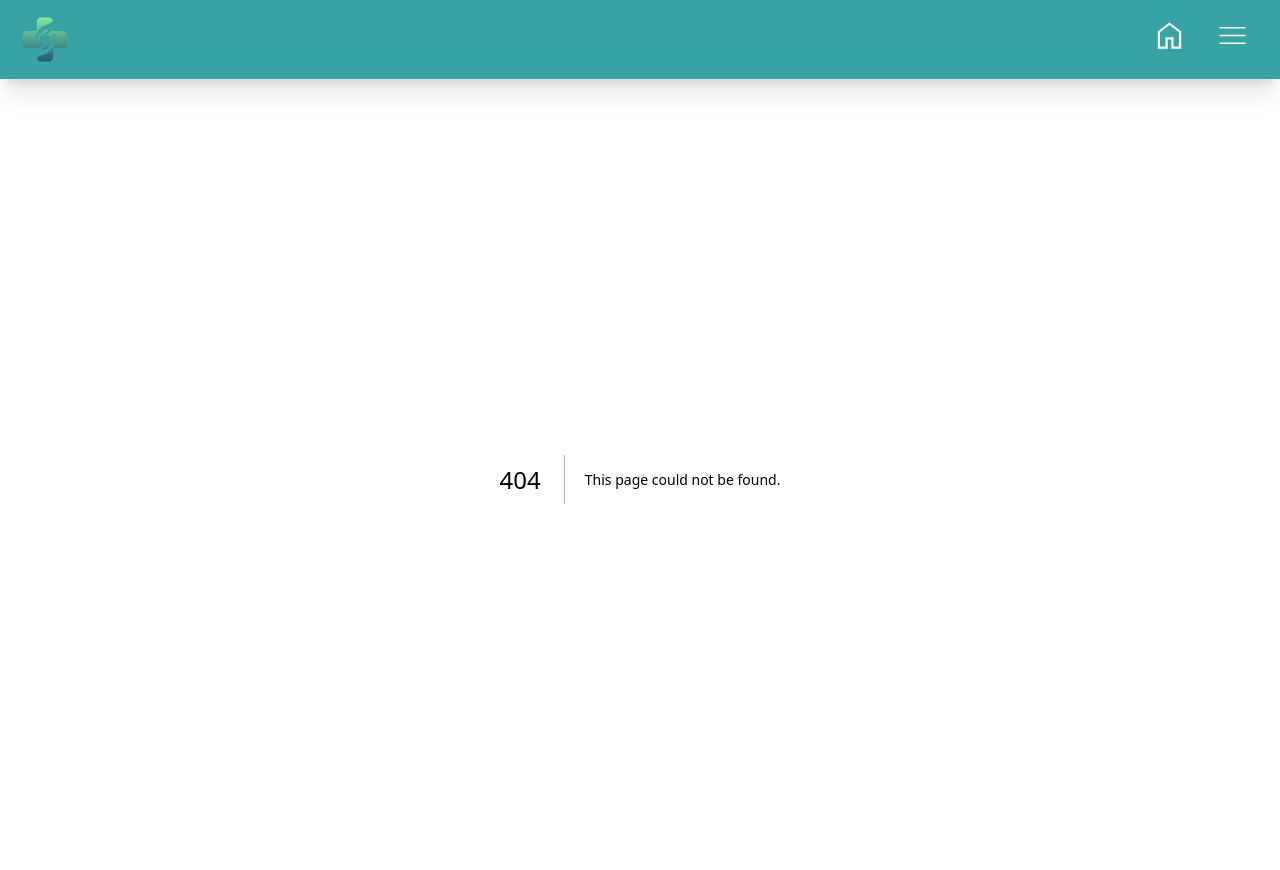
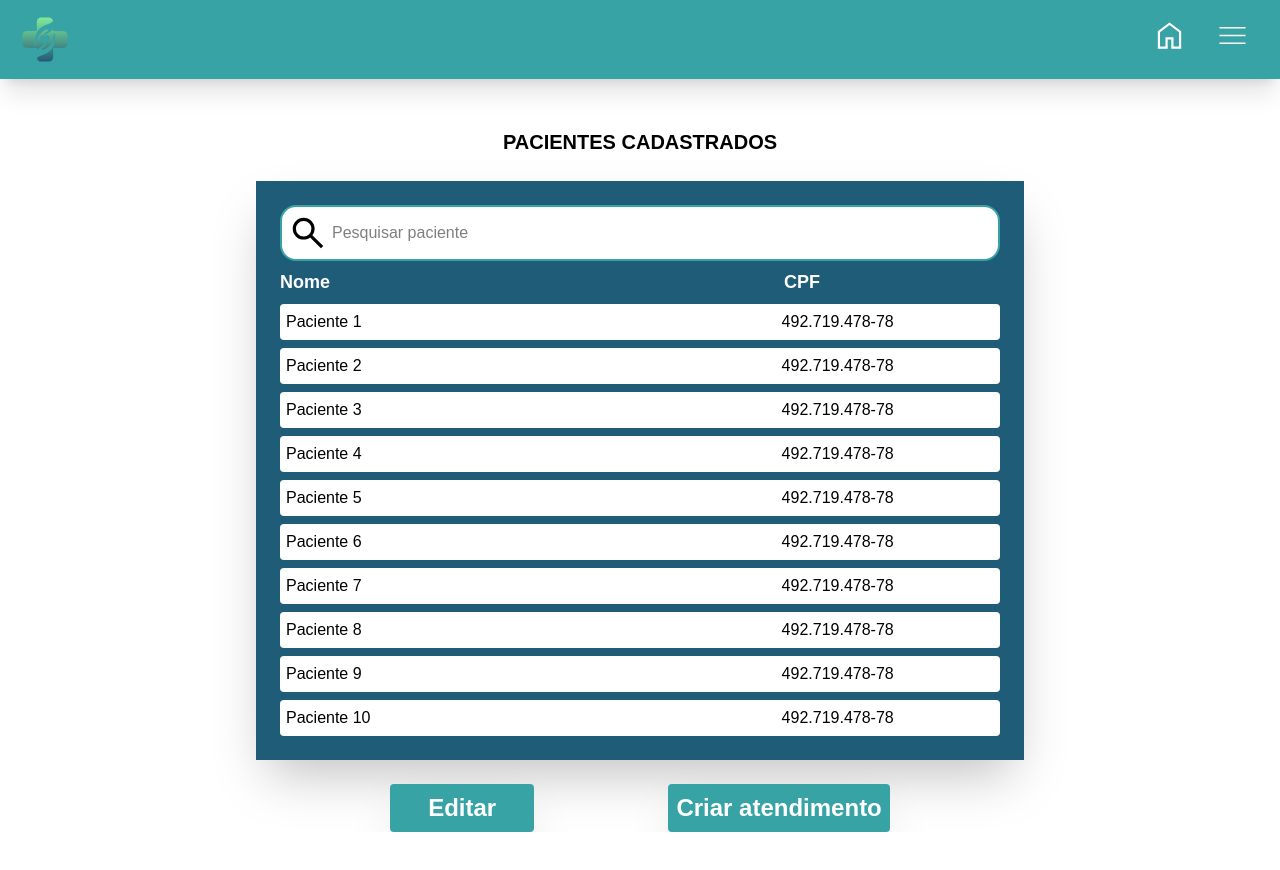
Before and after one commit to ericSilvaP/filaProntoSocorro, a Next.js app: page /criarAtendimento in a window 1280 px wide. Before the commit this address had no page. Shown: the top 870 px of the page. After the commit the page ends 832 px from the top, so only its background shows below. Built offline with nearby package versions, Linux system fonts and the light colour scheme.

Commit message:
tela pacientes cadastrados

```diff
--- /dev/null
+++ b/src/app/criarAtendimento/page.tsx
@@ -0,0 +1,64 @@
+'use client'
+
+import { SearchBar } from "@/components/searchBar"
+import { useForm } from "react-hook-form"
+
+export default function CriarAtendimento() {
+
+  const {
+    register,
+    handleSubmit,
+    formState: { errors }
+  } = useForm()
+
+  function onSubmit(data: unknown) {
+    alert(JSON.stringify(data))
+  }
+
+  let patients = ['Paciente 1', 'Paciente 2', 'Paciente 3', 'Paciente 4', 'Paciente 5', 'Paciente 6', 'Paciente 7', 'Paciente 8', 'Paciente 9', 'Paciente 10',]
+
+  return (
+    <div className="flex justify-center mt-[3rem]">
+      <div className="flex flex-col items-center w-[80vw] lg:w-[60vw] gap-6">
+        <h1 className="text-center font-bold text-[20px]">PACIENTES CADASTRADOS</h1>
+        <div className="flex flex-col bg-[#1f5c77] p-6 gap-2 w-full shadow-2xl">
+          <div>
+            <SearchBar />
+          </div>
+
+          {errors.patient && <div className="text-red-500 text-center font-normal">Selecione um paciente</div>}
+
+          <div className="text-white flex">
+            <div className="flex-7 text-[18px] font-bold">Nome</div>
+            <div className="flex-3 text-[18px] font-bold">CPF</div>
+          </div>
+
+          {patients.map((p, i) => (
+            <label className="flex" key={i}>
+              <input type="radio" value="49271947878" className="peer hidden" {
+                ...register("patient", {required: true})
+              }/>
+              <div className={`flex w-full peer-checked:bg-blue-200 bg-white p-1.5 rounded transition-colors duration-150`}>
+
+                <div className={`flex-7 truncate whitespace-nowrap overflow-hidden`}>
+                  {p}
+                </div>
+                <div className="flex-3">
+                  492.719.478-78
+                </div>
+              </div>
+            </label>
+          ))}
+        </div>
+
+        <div className="flex justify-evenly w-full">
+            <button className="bg-[rgb(56,163,165)] p-2 text-white text-2xl font-bold rounded min-w-[9rem] shadow-2xl hover:opacity-70 transition-opacity duration-150 ease-in-out cursor-pointer">Editar</button>
+            <button
+            className="bg-[rgb(56,163,165)] p-2 text-white text-2xl font-bold rounded min-w-[9rem] shadow-2xl hover:opacity-70 transition-opacity duration-150 ease-in-out cursor-pointer"
+            onClick={() => handleSubmit(onSubmit)()}
+            >Criar atendimento</button>
+        </div>
+      </div>
+    </div>
+  )
+}
--- a/src/app/homeRecepcionista/page.tsx
+++ b/src/app/homeRecepcionista/page.tsx
@@ -11,7 +11,7 @@ export default function Tela1() {
                 <div className="flex flex-col gap-5">
                     <div className="flex flex-col items-center justify-center">
                         <h3 className="text-center font-bold">Fila de Prioridade</h3>
-                        <div className="flex flex-col bg-[rgb(56,163,165)] rounded p-8 gap-5">
+                        <div className="flex flex-col bg-[rgb(56,163,165)] rounded p-8 gap-5 shadow-2xl">
                             <SearchBar />
                             <div className="flex flex-col p-1.5 bg-white rounded-2xl px-4 gap-2">
                                 {patients.map((p, i) => (i === 0 ?
@@ -29,7 +29,7 @@ export default function Tela1() {
                 </div>
                 <div className="flex flex-col items-center justify-center h-full">
                     <h3 className="text-center font-bold">Atendidos Recentemente</h3>
-                    <div className="flex flex-col p-8 justify-center items-center bg-[rgb(128,237,153)] gap-8 md:w-auto h-full">
+                    <div className="flex flex-col p-8 justify-center items-center bg-[rgb(128,237,153)] gap-8 md:w-auto h-full shadow-2xl">
                         {[1,2,3,4,5].map(n => (
                             <div key={n} className="flex justify-center w-full gap-3 items-center">
                                 <Person name={`Pessoa ${n}`}/>
--- a/src/components/searchBar/index.tsx
+++ b/src/components/searchBar/index.tsx
@@ -2,11 +2,11 @@ import Image from 'next/image'
 
 export function SearchBar() {
   return (
-     <div className="p-1.5 bg-white rounded-2xl flex items-center gap-1 focus-within:outline-2 focus-within:outline-indigo-100 border-2 border-[rgb(56,163,165)]">
+    <label className="p-1.5 bg-white rounded-2xl flex items-center gap-1 focus-within:outline-2 focus-within:outline-indigo-100 border-2 border-[rgb(56,163,165)]">
         <Image src={"/search_black.svg"} alt='' height={40} width={40} />
         <span>
             <input type="text" name="" id="" placeholder="Pesquisar paciente" className="focus:outline-none"/>
         </span>
-    </div>
+    </label>
   )
 }
```
Also changed, not shown: src/app/enfermeiro/sinaisVitais/page.tsx (renamed from src/app/enfermeiro/sinais_vitais/page.tsx).
